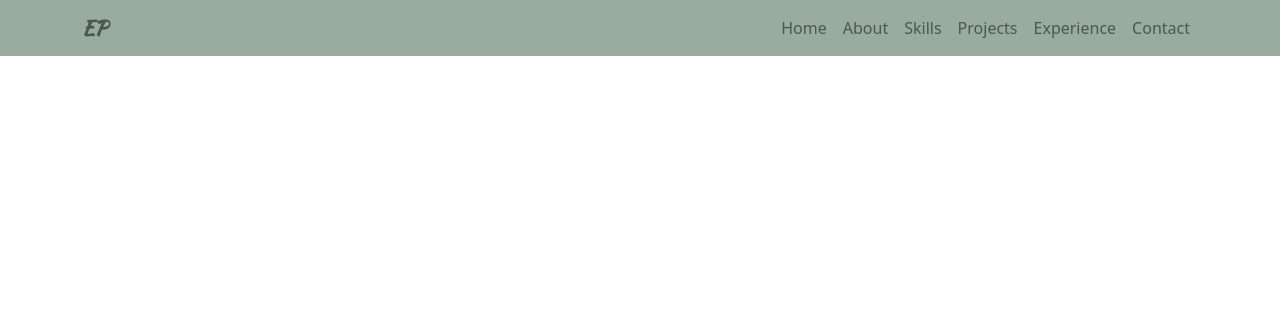
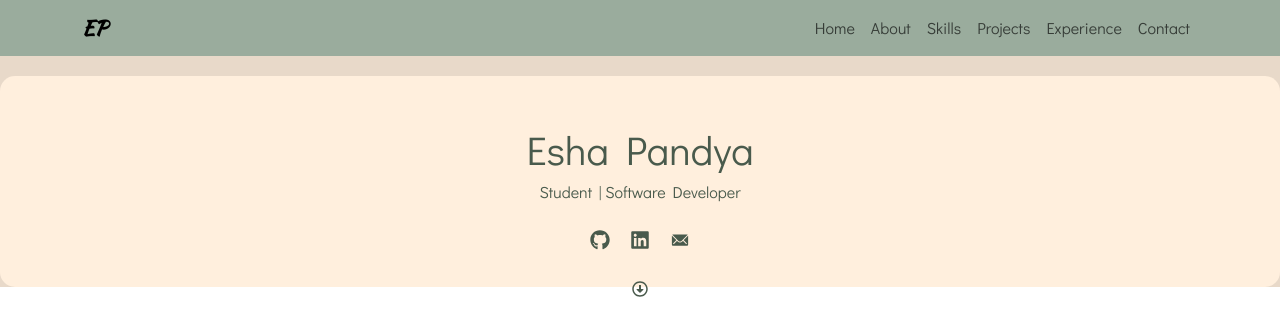
Before and after one commit to esha-pandya0203/personal-website, a React (Create React App) app: page / in a window 1280 px wide. Shown: the top 336 px of the page. Built offline with nearby package versions, Linux system fonts and the light colour scheme.

Commit message:
Added home section and icons component to reuse later in the design

```diff
--- a/package.json
+++ b/package.json
@@ -10,6 +10,7 @@
     "react": "^18.2.0",
     "react-bootstrap": "^2.9.1",
     "react-dom": "^18.2.0",
+    "react-icons": "^4.12.0",
     "react-scripts": "5.0.1",
     "web-vitals": "^2.1.4"
   },
--- a/src/App.css
+++ b/src/App.css
@@ -1,7 +1,18 @@
-.body {
+.app-container {
+  background-color: #E8D9C9;
   font-family: 'Didact Gothic';
+  color: #495A4C;
 }
 
+.rounded-container {
+  background-color: #FFEFDD;
+  border-radius: 15px;
+  padding: 20px;
+  text-align: center;
+  margin-top: 20px;
+}
+
+/* menu bar */
 .navbar {
   background-color: #9AAC9D;
   padding-right: 0;
@@ -9,7 +20,6 @@
 }
 
 .navbar-brand {
-  color: #495A4C;
   font-family: 'Kaushan Script', serif;
   font-weight: bold;
 }
@@ -18,6 +28,29 @@
   margin-left: auto;
 }
 
-.menu-link {
+/* home page */
+.home {
+  padding-top: 50px;
+  margin-bottom: 10px;
+}
+
+.arrow-icon {
+  position: relative;
+  justify-content: center;
+  display: flex;
+  left: 0;
+  right: 0;
+  top: 30px;
   color: #495A4C;
 }
+
+/* contact icons */
+.contact-icons {
+  margin-top: 20px;
+}
+
+.icon {
+  color: #495A4C;
+  padding: 10px;
+  font-size: 20px;
+}
--- a/src/App.js
+++ b/src/App.js
@@ -1,10 +1,14 @@
 import 'bootstrap/dist/css/bootstrap.min.css';
 import './App.css';
 import Menu from './components/Menu';
+import Home from './pages/Home';
 
 function App() {
   return (
-    <Menu />
+    <div className='app-container'>
+      <Menu />
+      <Home />
+    </div>
   );
 }
 
--- /dev/null
+++ b/src/components/ContactIcons.jsx
@@ -0,0 +1,19 @@
+import { FaGithub } from "react-icons/fa";
+import { FaLinkedin } from "react-icons/fa";
+import { IoIosMail } from "react-icons/io";
+
+export default function Home() {
+    return (
+        <div className='contact-icons'>
+            <a href='https://github.com/esha-pandya0203' className='icon'>
+                <FaGithub />
+            </a>
+            <a href='https://www.linkedin.com/in/eshapandya/' className='icon'>
+                <FaLinkedin />
+            </a>
+            <a href='mailto:esha.pandya@gmail.com' className='icon'>
+                <IoIosMail />
+            </a>
+        </div>
+    );
+}
--- a/src/components/Menu.jsx
+++ b/src/components/Menu.jsx
@@ -2,7 +2,7 @@ import Container from 'react-bootstrap/Container';
 import Nav from 'react-bootstrap/Nav';
 import Navbar from 'react-bootstrap/Navbar';
 
-function Menu() {
+export default function Menu() {
   return (
     <Navbar expand="lg" className="navbar">
       <Container>
@@ -24,5 +24,3 @@ function Menu() {
     </Navbar>
   );
 }
-
-export default Menu;
--- /dev/null
+++ b/src/pages/Home.jsx
@@ -0,0 +1,15 @@
+import ContactIcons from '../components/ContactIcons';
+import { FaRegArrowAltCircleDown } from "react-icons/fa";
+
+export default function Home() {
+    return (
+        <div className='home rounded-container'>
+            <h1>Esha Pandya</h1>
+            <h6>Student | Software Developer</h6>
+            <ContactIcons />
+            <a href='#about' className='arrow-icon'>
+                <FaRegArrowAltCircleDown />
+            </a>
+        </div>
+    );
+}
```
Also changed, not shown: 1 other file (tests, documents, lock files or other folders).
